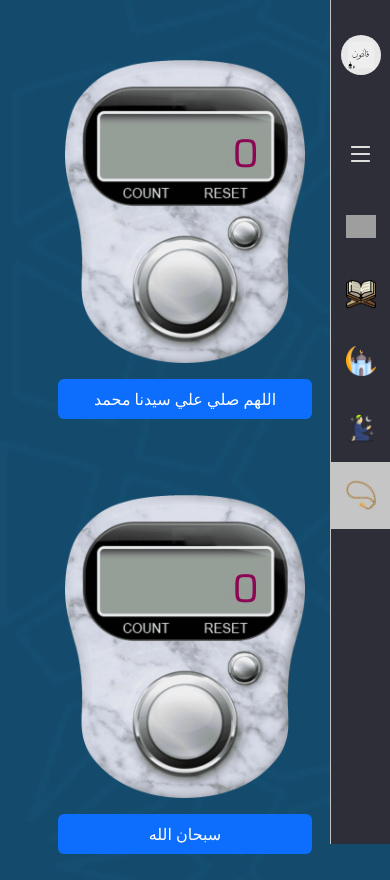
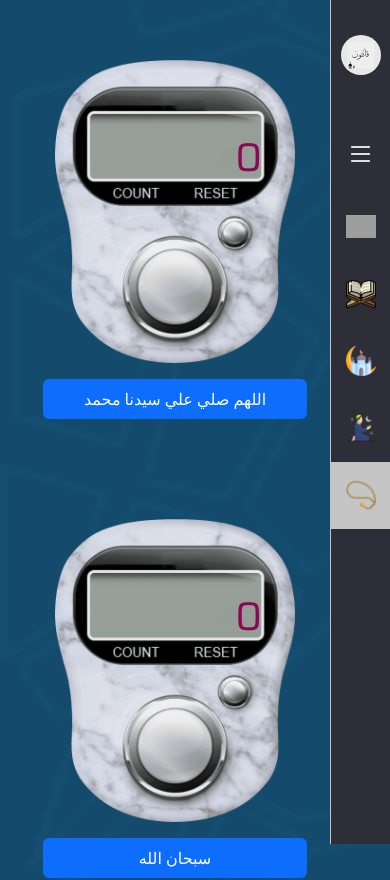
Before and after one commit to Abdelmoniemhgagyy/Quantoon, a React (Create React App) app: page /rosary in a window 390 px wide. Shown: the top 880 px of the page. Built offline with nearby package versions, Linux system fonts and the light colour scheme; grey boxes are pictures that could not be loaded; a web font is replaced by a local one.

Commit message:
update rossary

```diff
--- a/src/Pages/Quran/quran.css
+++ b/src/Pages/Quran/quran.css
@@ -140,13 +140,20 @@ body::-webkit-scrollbar-thumb{
 }
 
 @media(max-width:590px){
+    .sura{
+        margin-top: 60px;
+    }
     .sura p {
-        padding-top: 20px;
+
         padding-bottom: 4px;
         margin: 0px auto;
-        width: 100%;
+        margin-right:30px ;
+        width: 90%;
         line-height: 1.7;
         font-size: 12px;
+    }
+    .sura p:first-of-type{
+        padding-top: 10px;
     }
     .bi-backspace {
         top:-30px;
--- a/src/Pages/Rosary/Counter.jsx
+++ b/src/Pages/Rosary/Counter.jsx
@@ -6,8 +6,9 @@ function Counter({daker,img}) {
   return (
     <div>
 
-<div className={` pt-4 pb-3 px-5 mx-1 text-center  position-relative mt-3 rounded `} style={{width:"350px",maxWidth:"350px"}} >
-    <img src={Img} alt=""  style={{width:"240px",maxWidth:"240px"}}/>
+<div className={styles.rossary} style={{width:"350px",maxWidth:"350px"}} >
+
+    <img src={Img} alt="rossary"  style={{width:"240px",maxWidth:"240px"}}/>
 
     <h3 className={styles.countShow}>{count}</h3>
 
@@ -15,10 +16,9 @@ function Counter({daker,img}) {
                    onClick={()=>setCount(count+1)}></button>
 
               <button className={styles.resetBtn}
-              onClick={()=>setCount(0)}
-              ></button>
+               onClick={()=>setCount(0)}></button>
 
-              <p className='p-2 bg-primary mt-3 text-white text-center mx-auto rounded '>{daker}</p>
+              <p className='p-2 bg-primary mt-3 text-white text-center mx-auto rounded ' >{daker}</p>
 
         </div>
 
--- a/src/Pages/Rosary/Rosary.module.css
+++ b/src/Pages/Rosary/Rosary.module.css
@@ -1,6 +1,13 @@
 @import url('https://fonts.googleapis.com/css2?family=Saira:wght@200;300;400;500&display=swap');
 
 
+.rossary{
+    position: relative;
+    padding: 20px 30px 20px ;
+    margin: 20px auto;
+    text-align: center;
+    border-radius: 50%;
+}
 
 .countShow{
     background-color: transparent;
@@ -8,7 +15,7 @@
     position: absolute;
     width: 170px;
     top:94px;
-    left:79px;
+    left:82px;
     text-align: right;
     font-size: 40px;
     font-family: 'Saira', sans-serif;
@@ -20,12 +27,12 @@
     outline: none;
     border-radius: 50%;
     position: absolute;
-    background-color: transparent ;
+    background-color: transparent;
 }
 .counterBtn{
     width: 80px;
     height: 80px;
-    top:52%;
+    top:51%;
     left:134px;
 
 }
@@ -33,6 +40,24 @@
 .resetBtn{
     width: 32px;
     height: 32px;
-    top:44%;
+    top:43%;
     left:218px;
 }
+
+
+@media (max-width:590px){
+    .rossary{
+        padding: 20px 20px 20px 0 ;
+        width: 80%;
+    }
+    .counterBtn{
+        left:125px;
+    }
+
+    .resetBtn{
+        left:210px;
+    }
+    .rossary>p{
+        width: 80%;
+    }
+}
```
